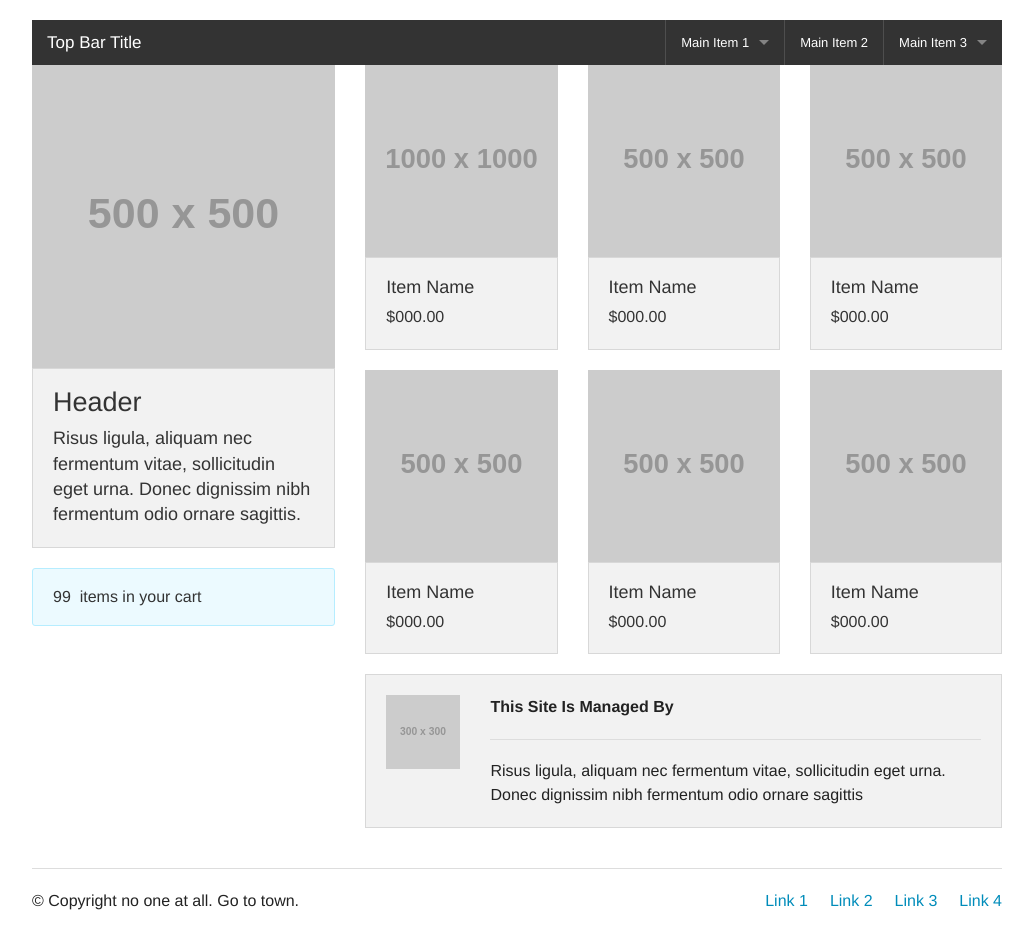
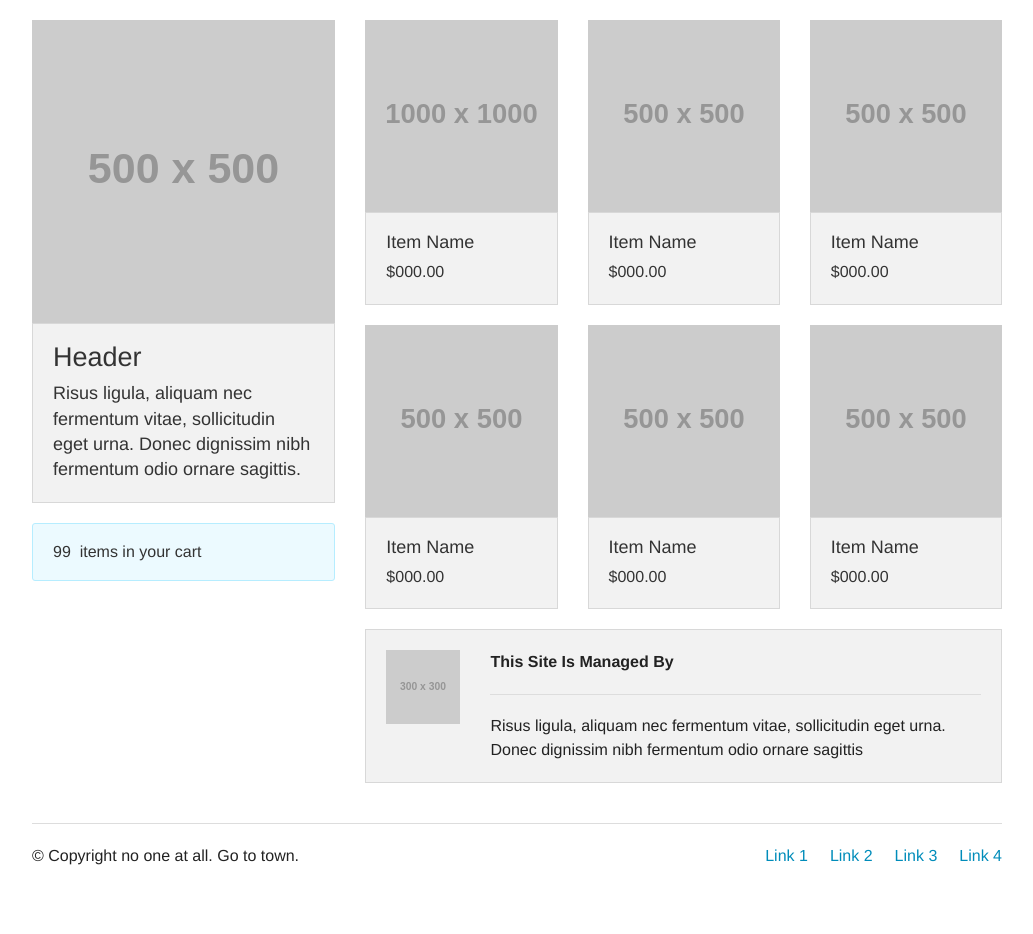
Before and after one commit to csabbee/foundation-indexedDb-angularjs, a website: page app/index.html in a window 1280 px wide. Shown: the whole page, without its empty margins (123-1156 px from the left). After the commit the page ends 889 px from the top, so only its background shows below. Drawn offline with nearby package versions, Linux system fonts and the light colour scheme; some packages are replaced by stand-ins of ours; files that its build step writes are made by us from their sources.

Commit message:
navbar moved to own file

```diff
--- a/app/views/main.html
+++ b/app/views/main.html
@@ -1,11 +1,9 @@
     <div class="row">
     <div class="large-12 columns">
 
-    <!-- The navigation bar -->
-    <div ng-include src="'views/partials/navbar.html'"></div>
+
 
       <div class="row">
-
 
 
         <div class="large-4 small-12 columns">
--- a/app/views/partials/navbar.html
+++ b/app/views/partials/navbar.html
@@ -6,12 +6,12 @@
 
               <li class="name">
                 <h1>
-                  <a href="#">
-                    Top Bar Title
+                  <a ui-sref="main">
+                    Joe's Pizza
                   </a>
                 </h1>
               </li>
-              <li class="toggle-topbar menu-icon"><a href="#"><span>menu</span></a></li>
+              <li class="toggle-topbar menu-icon" ><a href="#"><span>menu</span></a></li>
             </ul>
 
             <section class="top-bar-section">
@@ -45,18 +45,9 @@
                   </ul>
                 </li>
                 <li class="divider"></li>
-                <li><a href="#">Main Item 2</a></li>
+                <li><a ui-sref="cart">Cart</a></li>
                 <li class="divider"></li>
-                <li class="has-dropdown">
-                  <a href="#">Main Item 3</a>
-                  <ul class="dropdown">
-                    <li><a href="#">Dropdown Option</a></li>
-                    <li><a href="#">Dropdown Option</a></li>
-                    <li><a href="#">Dropdown Option</a></li>
-                    <li class="divider"></li>
-                    <li><a href="#">See all →</a></li>
-                  </ul>
-                </li>
+                <li><a ui-sref="about">About</a></li>
               </ul>
             </section>
           </nav>
```
